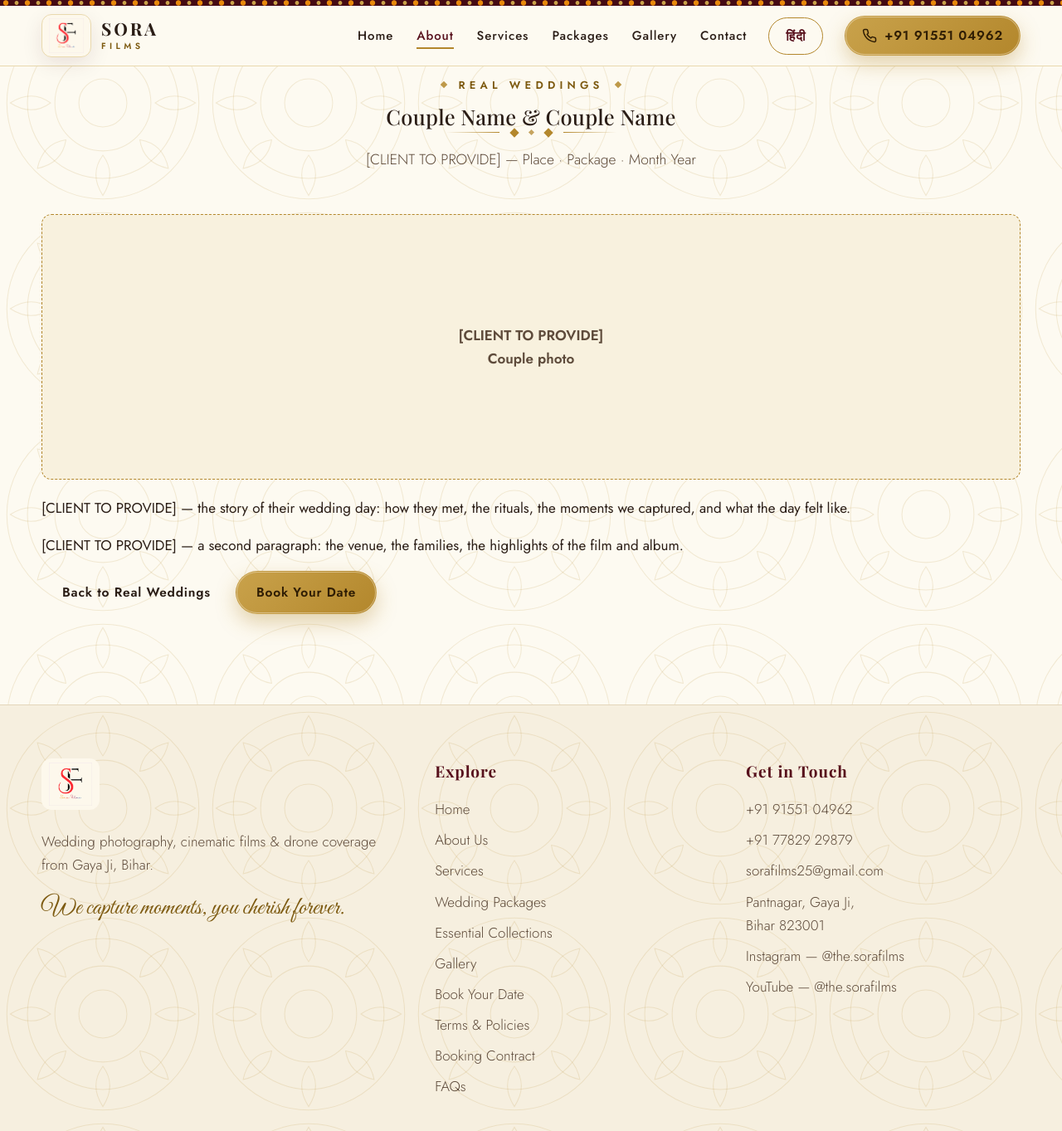
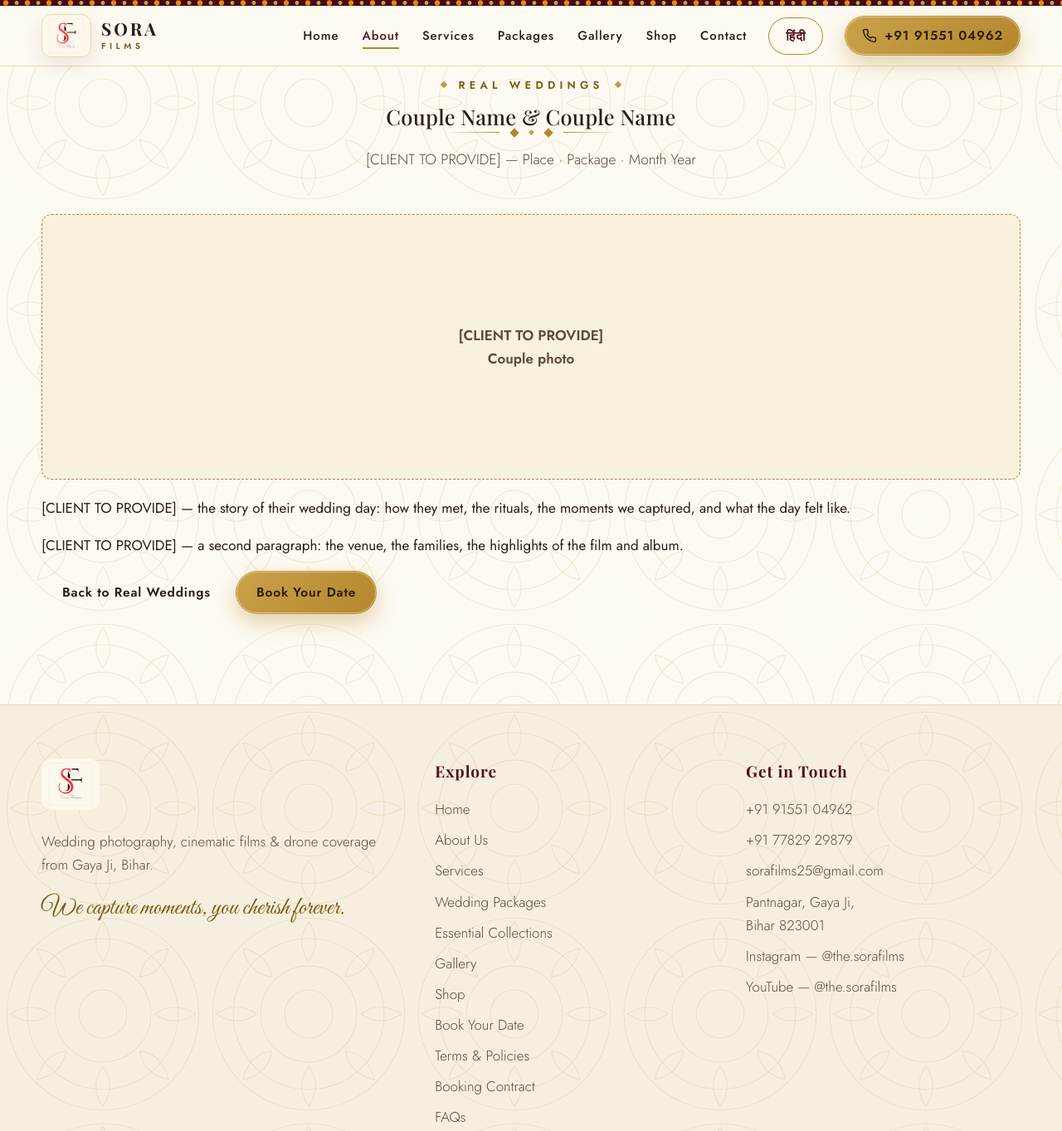
Before and after one commit to MrAnonin/sora-films, a plain HTML site: page real-weddings/story-2/index.html in a window 1280 px wide. Shown: the top 1363 px of the page at 83% size. Drawn offline with nearby package versions, Linux system fonts and the light colour scheme; files whose address does not match are found by name; a web font is replaced by a local one.

Commit message:
Add Shop link to nav and footer

```diff
--- a/real-weddings/story-2/index.html
+++ b/real-weddings/story-2/index.html
@@ -14,6 +14,7 @@
           <a href="../../services/" data-i18n="nav.services">Services</a>
           <a href="../../packages/" data-i18n="nav.packages">Packages</a>
           <a href="../../gallery/" data-i18n="nav.gallery">Gallery</a>
+          <a href="../../shop/" data-i18n="nav.shop">Shop</a>
           <a href="../../contact/" data-i18n="nav.contact">Contact</a>
         </nav>
          <button type="button" class="btn btn-ghost lang-toggle" id="langToggle" aria-label="हिंदी में देखें">हिंदी</button> <a class="btn btn-gold" href="tel:+919155104962">
@@ -31,6 +32,7 @@
           <a href="../../services/" data-i18n="nav.services">Services</a>
           <a href="../../packages/" data-i18n="nav.packages">Packages</a>
           <a href="../../gallery/" data-i18n="nav.gallery">Gallery</a>
+          <a href="../../shop/" data-i18n="nav.shop">Shop</a>
           <a href="../../contact/" data-i18n="nav.contact">Contact</a>
           <a href="tel:+919155104962">Call: +91 91551 04962</a>
         </nav>
@@ -64,6 +66,7 @@
               <li><a href="../../packages/" data-i18n="sec.packages">Wedding Packages</a></li>
               <li><a href="../../packages/#essential">Essential Collections</a></li>
               <li><a href="../../gallery/" data-i18n="nav.gallery">Gallery</a></li>
+              <li><a href="../../shop/" data-i18n="nav.shop">Shop</a></li>
               <li><a href="../../contact/">Book Your Date</a></li>
               <li><a href="../../terms/">Terms &amp; Policies</a></li>
               <li><a href="../../contract.html">Booking Contract</a></li>
```
